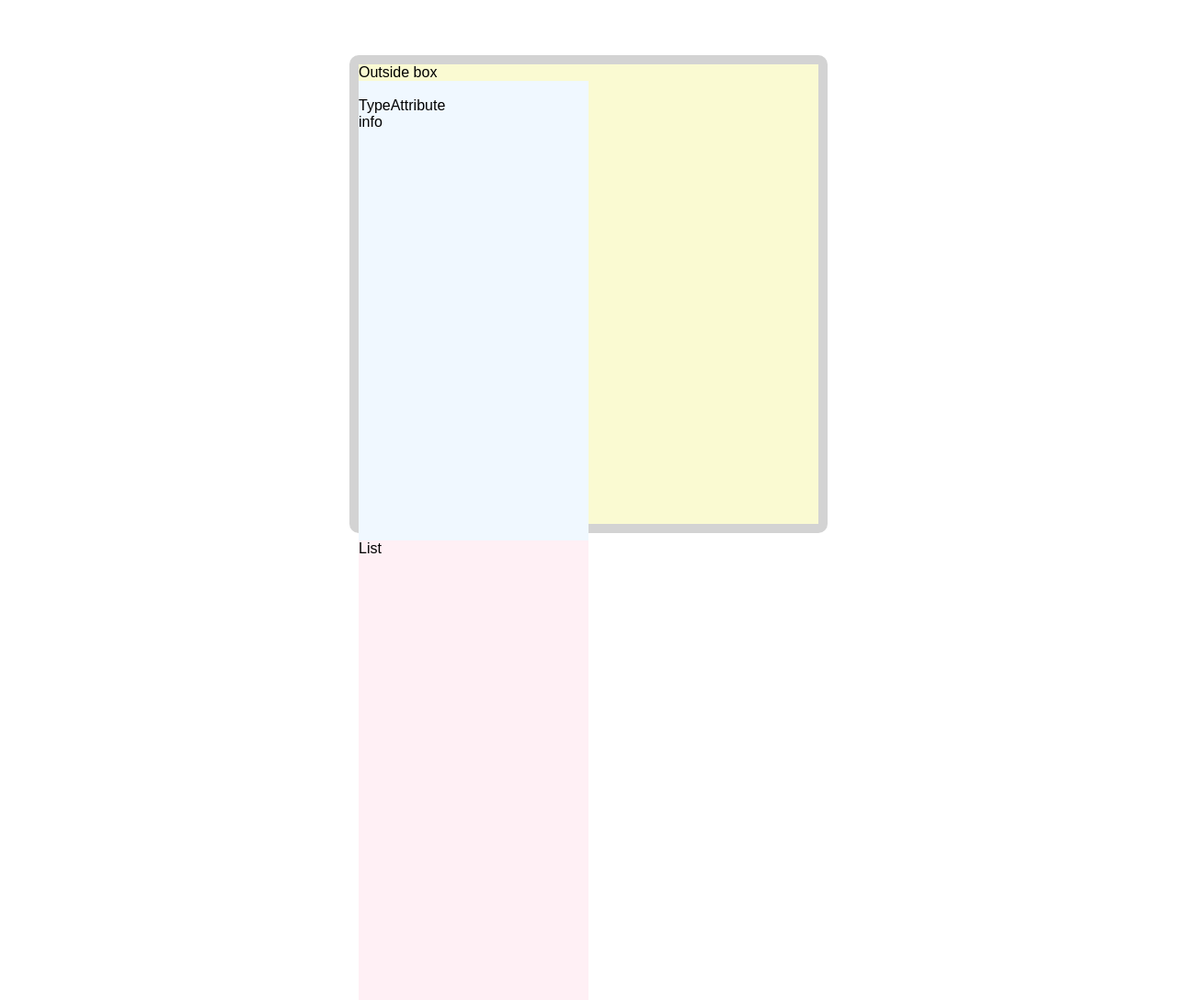
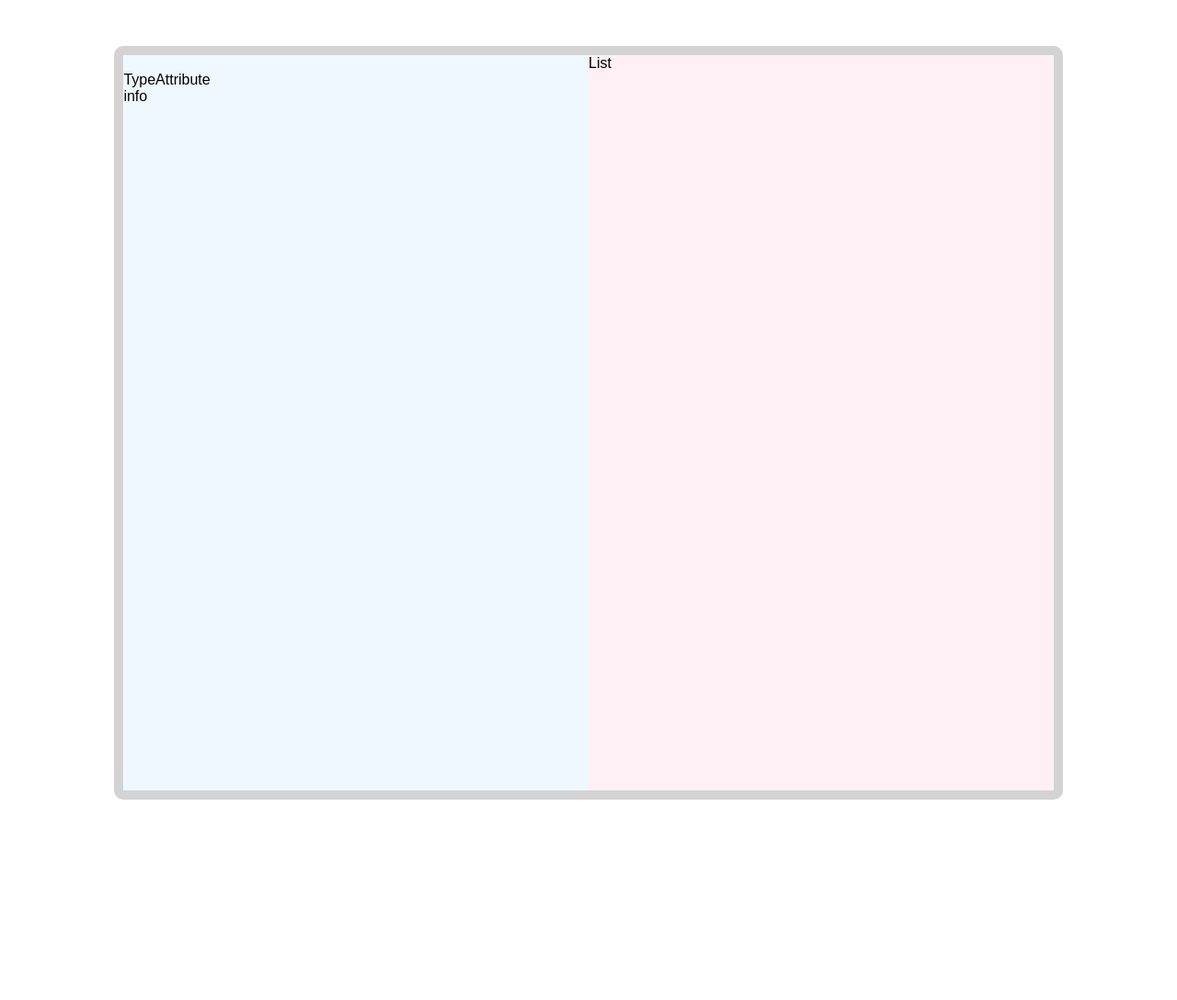
Before and after one commit to emilychewsh/my-javascript-project, a plain HTML site: page index.html in a window 1280 px wide. Shown: the whole page at 92% size. After the commit the page ends 920 px from the top, so only its background shows below. Drawn offline with Linux system fonts and the light colour scheme.

Commit message:
Change Page sizing layout with css

```diff
--- a/index.css
+++ b/index.css
@@ -4,8 +4,8 @@ body {
 
 /* Outside container */
 #content-box {
-    width: 500px;
-    height: 500px;
+    width: 80%;
+    height: 800px;
     border: 10px solid lightgray;
     border-radius: 10px;
 
@@ -13,19 +13,21 @@ body {
 
     /* to centre the content box */
     margin: 0 auto;
-    margin-top: 60px;
+    margin-top: 50px;
+    margin-bottom: 50px;
+    display: flex;
 }
 
 /* Left container to display Digimon Info */
 #left-digimon-info {
-    width: 250px;
-    height: 500px;
+    width: 50%;
+    height: 800px;
     background-color: aliceblue;
 }
 
 /* Right container to display Digimon list */
 #digimon-list {
-    width: 250px;
-    height: 500px;
+    width: 50%;
+    height: 800px;
     background-color: lavenderblush;
 }
--- a/index.html
+++ b/index.html
@@ -12,7 +12,7 @@
 
     <body>
         <!-- Outside box -->
-        <div id="content-box">Outside box
+        <div id="content-box">
             <!-- Left container to display Digimon Info -->
             <div id="left-digimon-info">
                 <img id="digimon-img">
```
